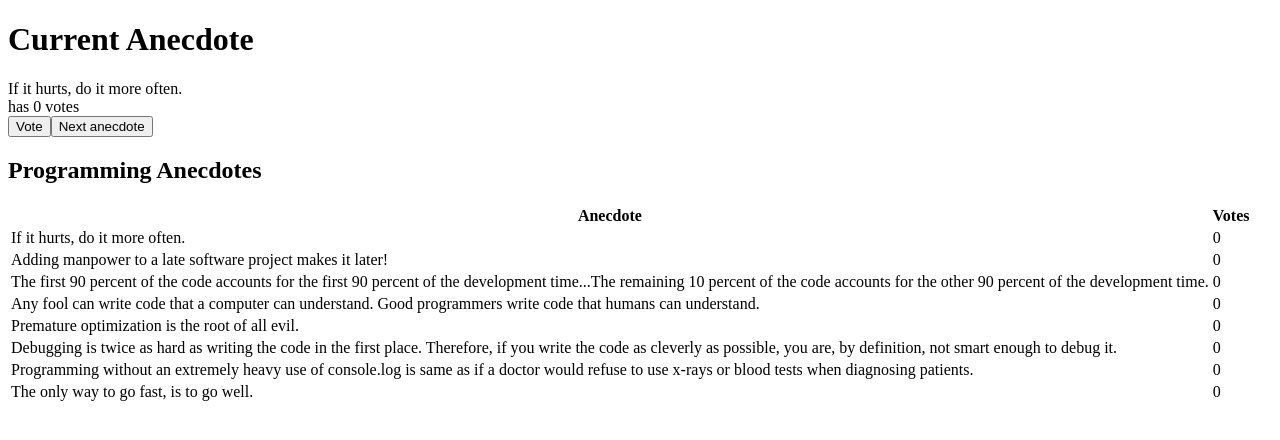
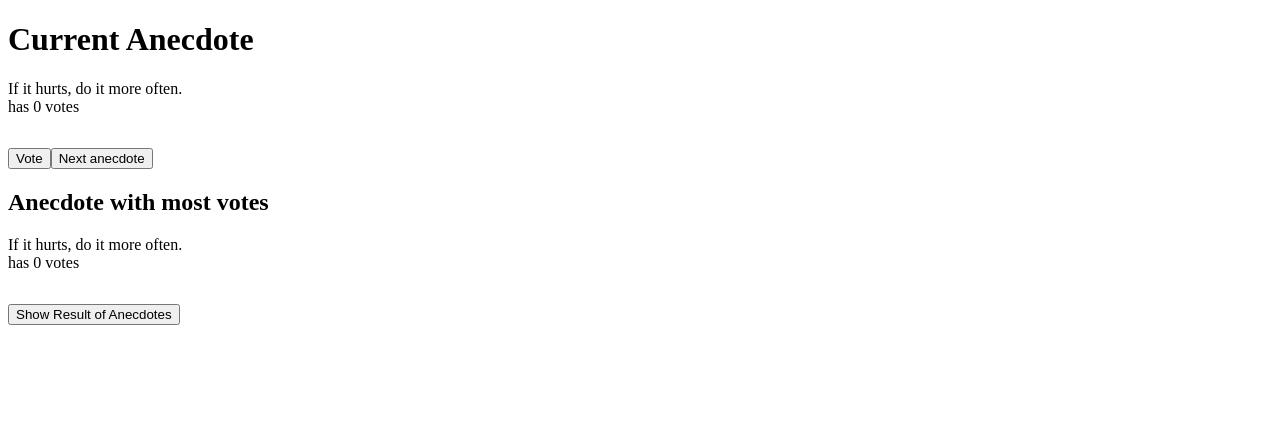
Before and after one commit to rinne13/react-perusteet-02-soveltavat-tehtavat-03-anekdootit, a React (Vite) app in the folder part1/: page / in a window 1280 px wide. Shown: the top 440 px of the page. Built offline with nearby package versions, Linux system fonts and the light colour scheme.

Commit message:
all tasks are done

```diff
--- a/part1/src/App.jsx
+++ b/part1/src/App.jsx
@@ -1,10 +1,6 @@
 import { useState } from 'react'
-import Button from './Button'
 
 const App = () => {
-
-
-
   const anecdotes = [
     'If it hurts, do it more often.',
     'Adding manpower to a late software project makes it later!',
@@ -17,38 +13,52 @@ const App = () => {
   ]
 
   const [selected, setSelected] = useState(0)
-
   const [votes, setVotes] = useState(new Array(anecdotes.length).fill(0))
+  const [showTable, setShowTable] = useState(false)
 
   const handleNextClick = () => {
-
-    const randomIndex =
-    Math.floor(Math.random() * anecdotes.length);
-    setSelected(randomIndex);
+    const randomIndex = Math.floor(Math.random() * anecdotes.length)
+    setSelected(randomIndex)
   }
 
   const handleVoteClick = () => {
-    const votesCopy = [...votes];
-    votesCopy[selected] += 1;
-    setVotes(votesCopy);
+    const votesCopy = [...votes]
+    votesCopy[selected] += 1
+    setVotes(votesCopy)
   }
 
+  const mostVotesIndex = votes.indexOf(Math.max(...votes))
 
-
+  const toggleTableVisibility = () => {
+    setShowTable(!showTable)
+  }
 
   return (
     <div>
       <h1>Current Anecdote</h1>
-
       <div>
         <div>{anecdotes[selected]}</div>
         <div>has {votes[selected]} votes</div>
-        <button onClick={handleVoteClick}>Vote</button>
+        <button onClick={handleVoteClick}  style={{ marginTop: '2rem' }}>Vote</button>
         <button onClick={handleNextClick}>Next anecdote</button>
       </div>
 
-      <h2>Programming Anecdotes</h2>
+      <div>
+        <h2>Anecdote with most votes</h2>
+        <div>{anecdotes[mostVotesIndex]}</div>
+        <div>has {votes[mostVotesIndex]} votes</div>
+      </div>
 
+<div>
+
+      <button onClick={toggleTableVisibility}  style={{ marginTop: '2rem' }}>
+        {showTable ? 'Hide Result of Anecdotes' : 'Show Result of Anecdotes'}
+      </button>
+
+
+      {showTable && (
+        <div>
+          <h3>Programming Anecdotes</h3>
           <table>
             <thead>
               <tr>
@@ -65,7 +75,9 @@ const App = () => {
               ))}
             </tbody>
           </table>
-
+        </div>
+      )}
+      </div>
     </div>
   )
 }
```
Lines whose indentation alone changed are shown as unchanged.
